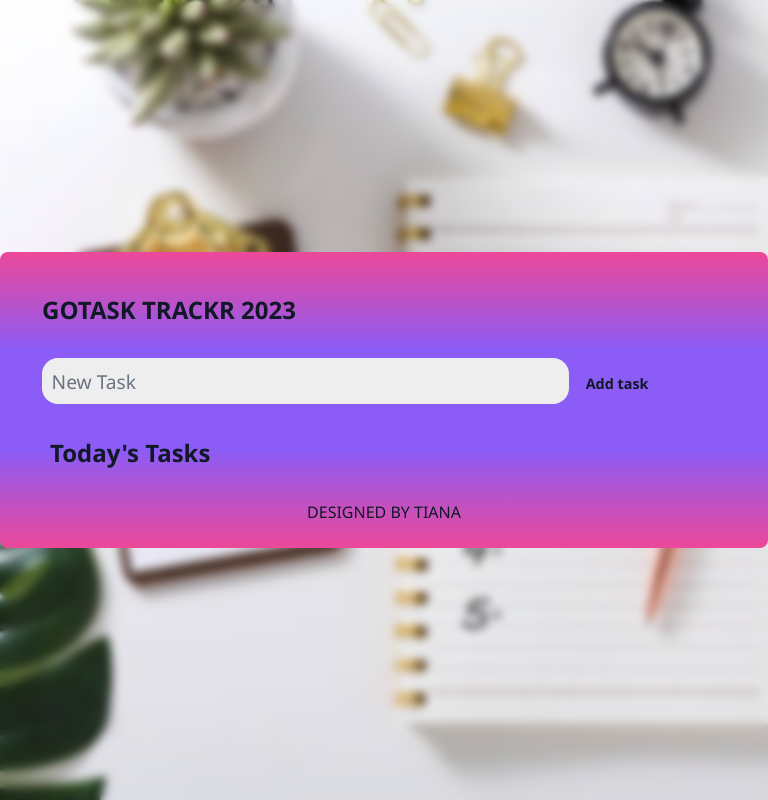
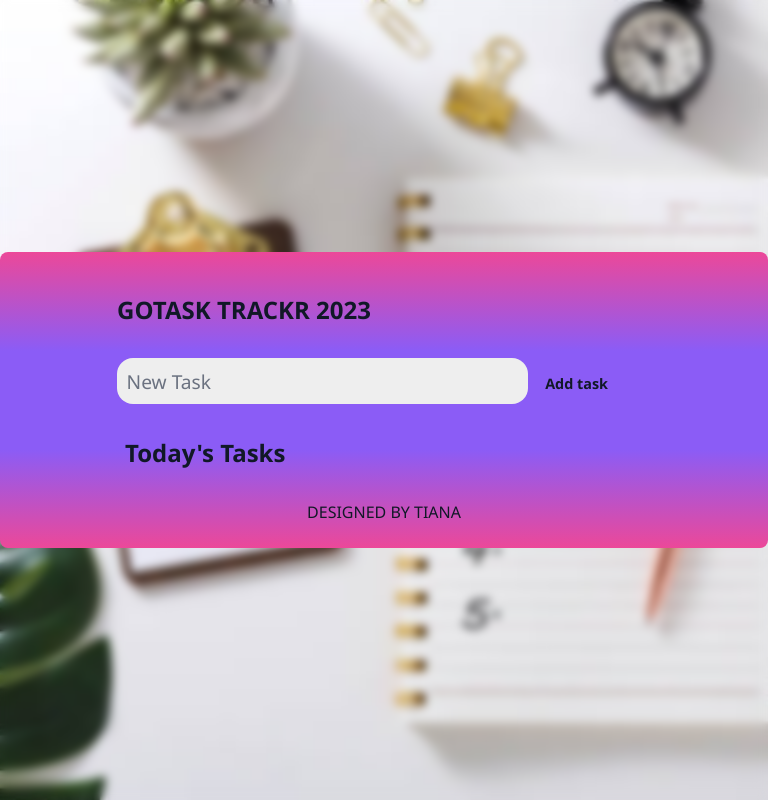
Before and after one commit to KrystalTiana/TASK_MANAGEMENT_JS-APP, a plain HTML site: page index.html in a window 768 px wide. Drawn offline with Linux system fonts and the light colour scheme.

Commit message:
TodoJS Commit

```diff
--- a/mobile.css
+++ b/mobile.css
@@ -68,14 +68,14 @@ body{
 }
 header{
     padding: 1rem 0.5rem;
-    max-width: 700px;
+    max-width: 550px;
     width: 100%;
     margin: 0 auto;
 
 }
 
 main{
-    max-width: 700px;
+    max-width: 550px;
     width: 100%;
     margin: 0 auto;
 }
```
